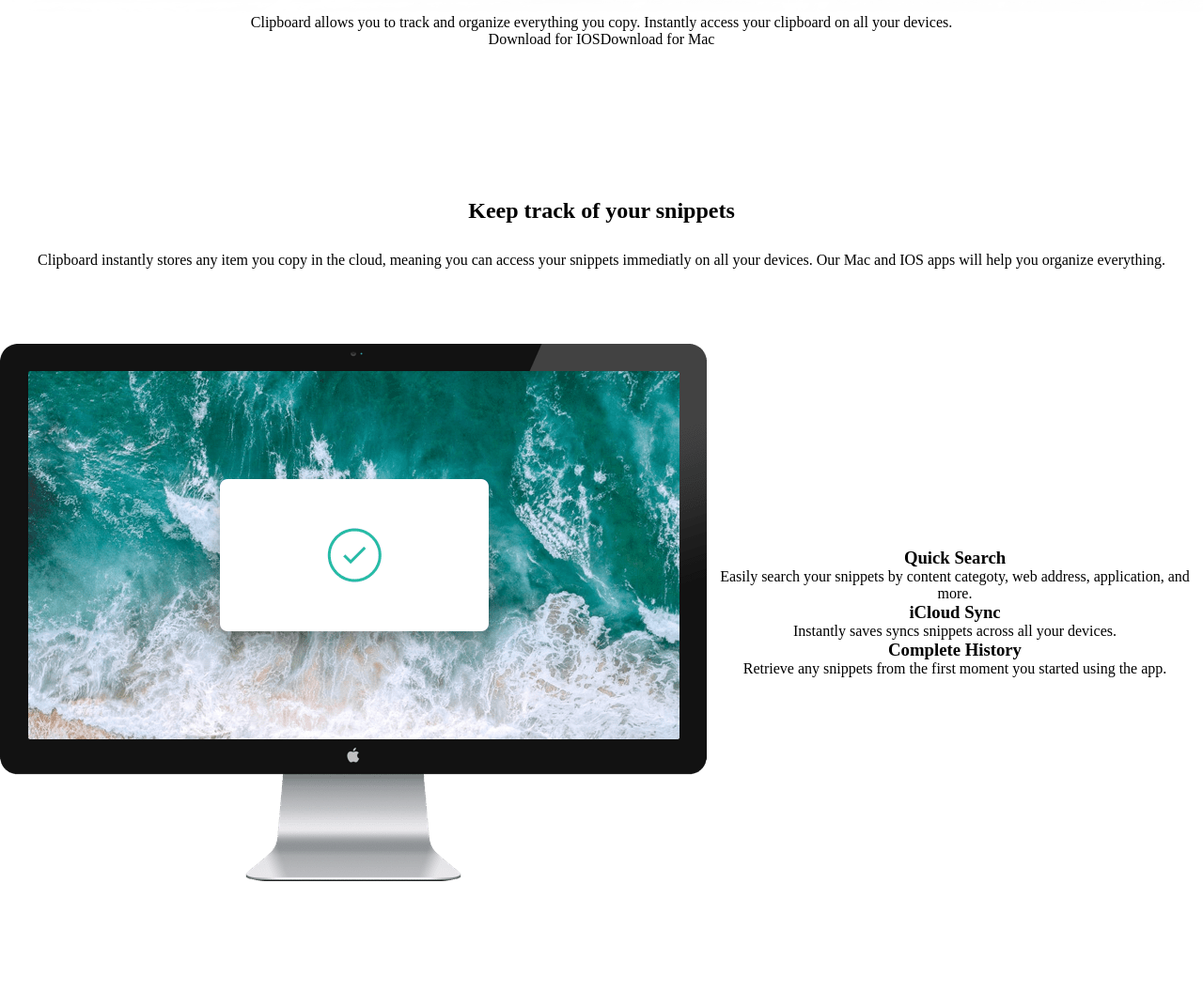
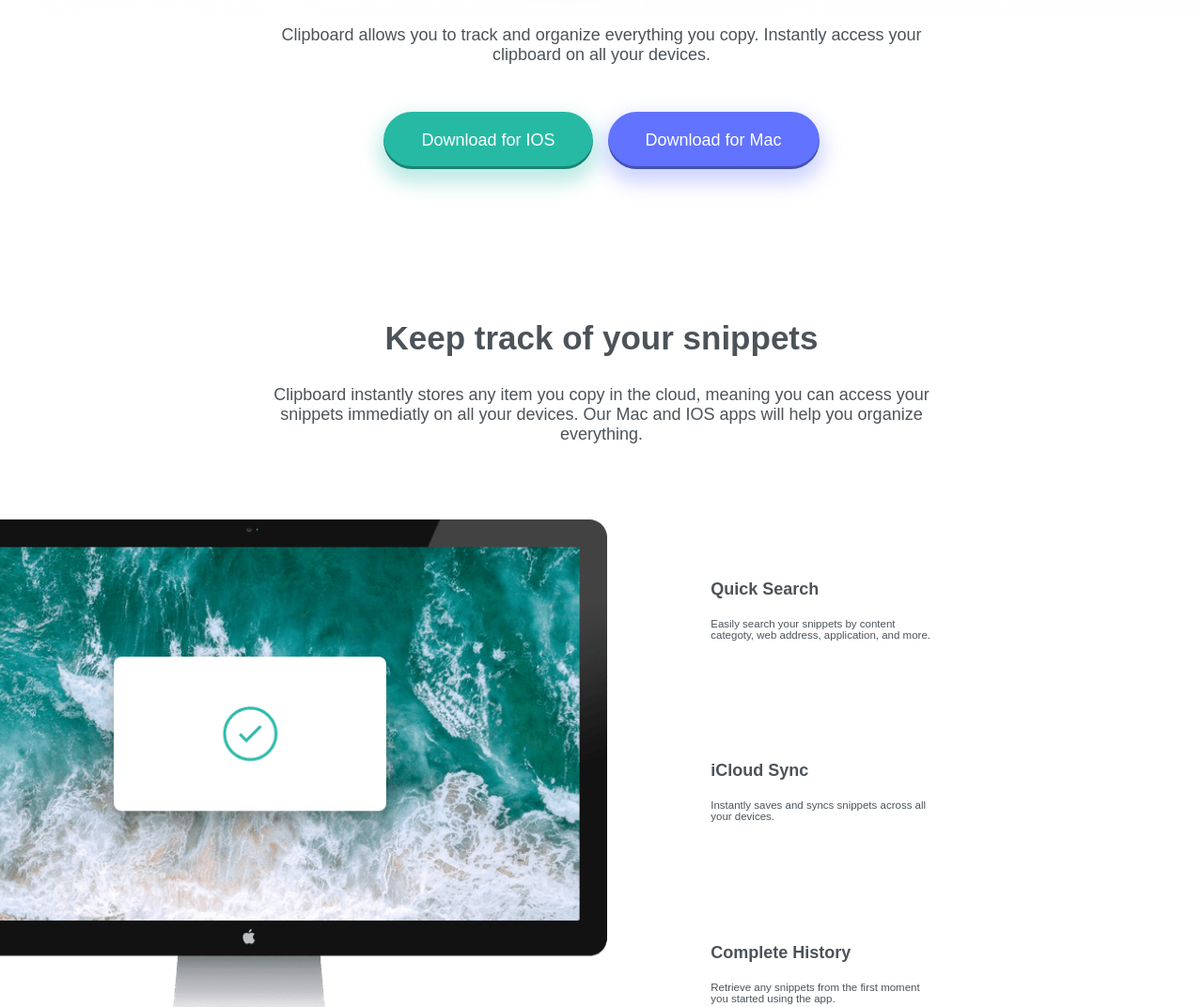
Before and after one commit to hoop30/clipboard, a plain HTML site: page index.html in a window 1280 px wide. Shown: the part 342-1414 px from the top of the page at 94% size. Drawn offline with Linux system fonts and the light colour scheme; a web font is replaced by a local one.

Commit message:
style
finition du style

```diff
--- a/index.html
+++ b/index.html
@@ -8,6 +8,10 @@
 
   <title>Frontend Mentor | Clipboard landing page</title>
   <link rel="stylesheet" href="style.css">
+
+  <link rel="preconnect" href="https://fonts.googleapis.com">
+  <link rel="preconnect" href="https://fonts.gstatic.com" crossorigin>
+  <link href="https://fonts.googleapis.com/css2?family=Bai+Jamjuree:wght@400;600&display=swap" rel="stylesheet">
 </head>
 <body>
   <div class="content">
@@ -24,12 +28,18 @@
   <div class="computer">
     <img src="images/image-computer.png" alt="photo-computer">
     <div class="computer-txt">
-      <h3>Quick Search</h3>
+      <div>
+        <h3>Quick Search</h3>
       <p>Easily search your snippets by content categoty, web address, application, and more.</p>
-      <h3>iCloud Sync</h3>
-      <p>Instantly saves syncs snippets across all your devices.</p>
-      <h3>Complete History</h3>
+      </div>
+      <div>
+        <h3>iCloud Sync</h3>
+      <p>Instantly saves and syncs snippets across all your devices.</p>
+      </div>
+      <div>
+        <h3>Complete History</h3>
       <p>Retrieve any snippets from the first moment you started using the app.</p>
+      </div>
     </div>
   </div>
   <h2>Access Clipboard anywhere</h2>
@@ -38,17 +48,17 @@
   <h2>Supercharge your workflow</h2>
   <p class="txt-we">We've got the tools to boost your productivity.</p>
   <div class="icone">
-    <div>
+    <div class="icone-child">
       <img src="images/icon-blacklist.svg" alt="icone blacklist">
       <h3>Create blacklists</h3>
       <p>Ensure sensitive information never makes its way to your clipboard by excluding certain sources.</p>
     </div>
-    <div>
+    <div class="icone-child">
       <img src="images/icon-text.svg" alt="icone text">
       <h3>Plain text snippets</h3>
       <p>Remove unwanted formatting form copied text for a consistent look</p>
     </div>
-    <div>
+    <div class="icone-child">
       <img src="images/icon-preview.svg" alt="icone preview">
       <h3>Sneak preview</h3>
       <p>Quick preview of all snippets on your Clipboard for easy access.</p>
--- a/style.css
+++ b/style.css
@@ -1,19 +1,32 @@
+/*font-family: 'Bai Jamjuree', sans-serif;*/
+
 * ,li ,a {
     box-sizing: border-box;
     list-style: none;
     text-decoration: none;
-    color: black;
+    color: #4c5359;
 }
 
 body, p, h1, h2, h3 {
     margin: 0;
     padding: 0;
     text-align: center;
+    font-family: 'Bai Jamjuree', sans-serif;
 }
 h1, h2 {
     margin-bottom: 30px;
+    font-weight: 600;
 }
-
+p {
+    font-weight: 400;
+    font-size: 18px;
+}
+h1 {
+    font-size: 43px;
+}
+h2 {
+    font-size: 35px;
+}
 
 .content {
     display: flex;
@@ -26,14 +39,16 @@ h1, h2 {
     top: 0px;
     width: 1440px;
     height: auto;
+    z-index: -1;
 }
 
 .logo-clip {
     margin-top: 100px;
     margin-bottom: 65px;
 }
-.txt-clip {
+.txt-clipboard {
     margin-bottom: 50px;
+    width: 690px;
 }
 
 .dl {
@@ -42,41 +57,103 @@ h1, h2 {
     justify-content: center;
     margin-bottom: 160px;
 }
+.dl p {
+    border-radius: 50px;
+    padding: 20px 40px;
+    margin: 0 8px;
+    box-shadow: rgba(5, 5, 5,0.3) 0px -3px 0px 0px inset, hsla(171, 66%, 44%, 30%)0px 10px 20px 5px;
+}
+.dl a {
+    color: white;
+}
+.dl p:first-child {
+    background-color: hsl(171, 66%, 44%);
+    box-shadow: rgba(5, 5, 5,0.3) 0px -3px 0px 0px inset, hsla(171, 66%, 44%, 30%)0px 10px 20px 5px;
+}
+.dl p:last-child {
+    background-color: hsl(233, 100%, 69%);
+    box-shadow: rgba(5, 5, 5,0.3) 0px -3px 0px 0px inset, hsla(233, 100%, 69%, 30%)0px 10px 20px 5px;
+}
 
 .txt-clipboard2 {
     margin-bottom: 80px;
+    width: 700px;
 }
 
 .computer {
     display: flex;
-    align-items: center;
-    justify-content: center;
     margin-bottom: 160px;
+    position: relative;
+    left: -200px;
+}
+.computer p, .computer h3, .computer img {
+    text-align: start;
+    padding: 0 55px;
+}
+.computer img {
+
+    height: 580px;
+    width: auto;
+}
+.computer-txt {
+    width: 350px;
+    height: 580px;
+    display: flex;
+    flex-direction: column;
+    justify-content: space-around;
+}
+.computer-txt p {
+    font-size: 11.5px;
+}
+.computer-txt h3 {
+    font-size: 18px;
+    margin-bottom: 20px;
 }
 
 .txt-whether {
     margin-bottom: 100px;
+    width: 690px;
 }
 .img-devices {
     margin-bottom: 80px;
 }
-.txt.we {
+.txt-we {
     margin-bottom: 70px;
 }
 
 .icone {
     display: flex;
-    align-items: center;
     justify-content: center;
     margin-bottom: 160px;
 }
+.icone-child {
+    display: flex;
+    flex-direction: column;
+    align-items: center;
+    width: 350px;
+    padding: 0 20px;
+}
+.icone-child img {
+    width: auto;
+    height: 50px;
+    margin-bottom: 45px;
+}
+.icone-child h3 {
+    margin-bottom: 30px;
+}
+.icone-child p {
+    font-size: 14px;
+}
+
 .logo {
     display: flex;
     align-items: center;
-    justify-content: center;
+    justify-content: space-between;
     margin-bottom: 160px;
+    width: 1130px;
 }
 
 .txt-available {
     margin-bottom: 50px;
+    width: 690px;
 }
```
